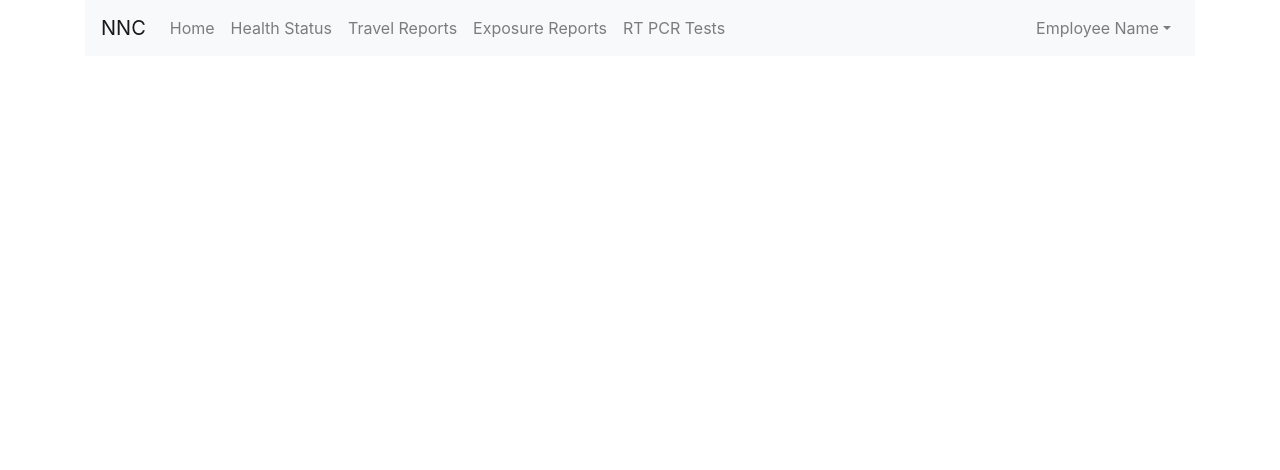
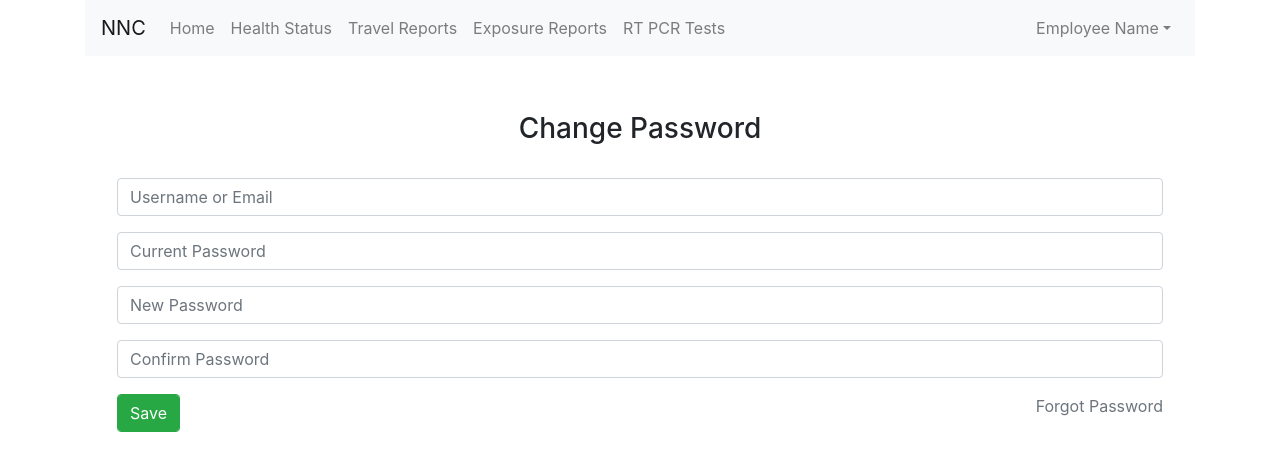
Before and after one commit to hannalalia/health-monitoring, a React (Create React App) app: page /Password in a window 1280 px wide. Shown: the top 470 px of the page. Built offline with nearby package versions, Linux system fonts and the light colour scheme.

Commit message:
add change password page

```diff
--- a/src/App.js
+++ b/src/App.js
@@ -12,6 +12,7 @@ import Dashboard from './components/Dashboard';
 import TopNav from './components/TopNav';
 import HealthStatus from './components/HealthStatus';
 import ResetPassword from './components/ResetPassword';
+import DBChangePassword from './components/DBChangePassword';
 function App() {
   return (
     <div className="App">
@@ -41,6 +42,9 @@ function App() {
               <Route exact path="/Reset">
                 <ResetPassword></ResetPassword>
               </Route>
+              <Route exact path="/Password">
+                <DBChangePassword></DBChangePassword>
+              </Route>
             </div>
             <Route>
               <Error></Error>
--- /dev/null
+++ b/src/components/DBChangePassword.js
@@ -0,0 +1,30 @@
+import React from 'react';
+import {Form} from 'react-bootstrap'
+
+function DBChangePassword() {
+    return (
+        <div className="mx-auto mt-5 p-2">
+            <h3 className="h3 text-center">Change Password</h3>
+            <Form className="mx-auto p-4">
+                <Form.Group>
+                    <Form.Control type="email" placeholder="Username or Email"></Form.Control>
+                </Form.Group>
+                <Form.Group>
+                    <Form.Control type="text" placeholder="Current Password"></Form.Control>
+                </Form.Group>
+                <Form.Group>
+                    <Form.Control type="text" placeholder="New Password"></Form.Control>
+                </Form.Group>
+                <Form.Group>
+                    <Form.Control type="text" placeholder="Confirm Password"></Form.Control>
+                </Form.Group>
+                <div className="d-flex flex-column flex-md-row justify-content-between">
+                    <Form.Control className="btn btn-success w-auto" type="submit" value="Save"></Form.Control>
+                    <a href="/Reset" className="text-muted">Forgot Password</a>
+                </div>
+            </Form>
+        </div>
+    )
+}
+
+export default DBChangePassword
--- a/src/components/TopNav.js
+++ b/src/components/TopNav.js
@@ -17,7 +17,7 @@ function TopNav(){
         </Nav>
         <Nav>
             <NavDropdown title="Employee Name" id="basic-nav-dropdown">
-                <NavDropdown.Item href="/Profile">Change Password</NavDropdown.Item>
+                <NavDropdown.Item href="/Password">Change Password</NavDropdown.Item>
                 <NavDropdown.Item href="/Login">Logout</NavDropdown.Item>
             </NavDropdown>
         </Nav>
```
